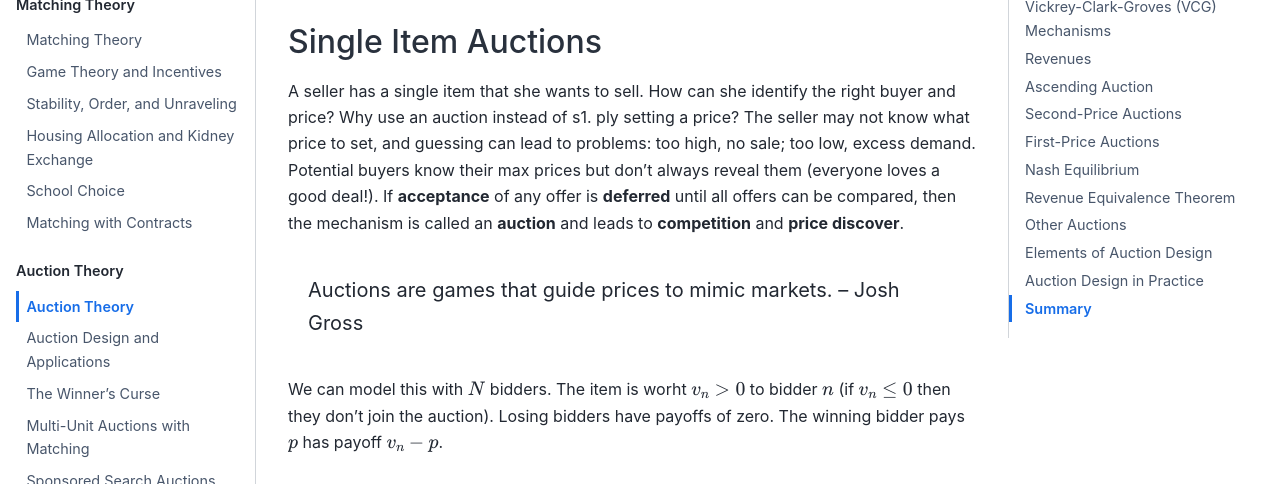
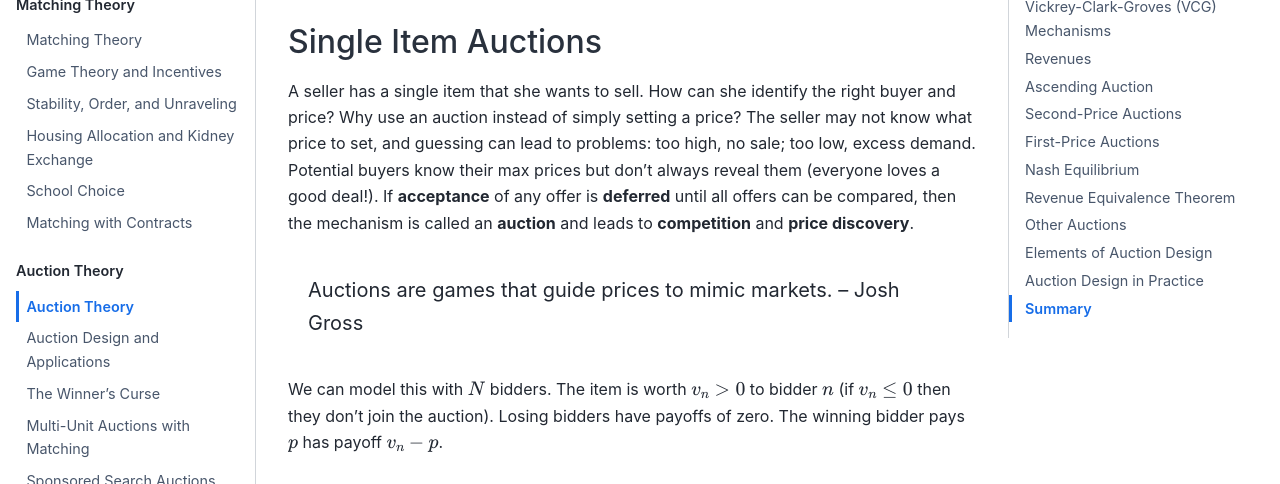
Before and after one commit to FlyingWorkshop/market-design, a Jupyter Book: the page built from book/auction-theory.md, in a window 1280 px wide and 900 px high. Shown: the part 138-622 px from the top of the window. Built offline with Jupyter Book 1.0.4 settings and Sphinx 7.4.7 and the Sphinx Book theme 1.1.4, drawn with Linux system fonts in a browser that asks for light colours; some of the changed text lies outside the part shown.

Commit message:
spelling

````diff
--- a/book/auction-theory.md
+++ b/book/auction-theory.md
@@ -2,14 +2,14 @@
 
 ## Single Item Auctions
 
-A seller has a single item that she wants to sell. How can she identify the right buyer and price? Why use an auction instead of s1. ply setting a price? The seller may not know what price to set, and guessing can lead to problems: too high, no sale; too low, excess demand. Potential buyers know their max prices but don't always reveal them (everyone loves a good deal!). If **acceptance** of any offer is **deferred** until all offers can be compared, then the mechanism is called an **auction** and leads to **competition** and **price discover**.
+A seller has a single item that she wants to sell. How can she identify the right buyer and price? Why use an auction instead of simply setting a price? The seller may not know what price to set, and guessing can lead to problems: too high, no sale; too low, excess demand. Potential buyers know their max prices but don't always reveal them (everyone loves a good deal!). If **acceptance** of any offer is **deferred** until all offers can be compared, then the mechanism is called an **auction** and leads to **competition** and **price discovery**.
 
 ```{epigraph}
 Auctions are games that guide prices to mimic markets.
 -- Josh Gross
 ```
 
-We can model this with $N$ bidders. The item is worht $v_n > 0$ to bidder $n$ (if $v_n \leq 0$ then they don't join the auction). Losing bidders have payoffs of zero. The winning bidder pays $p$ has payoff $v_n - p$.
+We can model this with $N$ bidders. The item is worth $v_n > 0$ to bidder $n$ (if $v_n \leq 0$ then they don't join the auction). Losing bidders have payoffs of zero. The winning bidder pays $p$ has payoff $v_n - p$.
 
 ## Sealed-Bid Auctions
 
@@ -157,7 +157,7 @@ One can verify that $k' \in k^{*}(v)$ and that $v_{n{hat{k}}} + p_n(\hat{k}, v_{
 sealed bidding
     Seller asks for single round of sealed bids. The highest bidder wins and pays its bid.
 
-    Common in selling real estate, timber,commodities, construction or service contracts (where “low bid” wins!). It is also possible to use a second-price auction.
+    Common in selling real estate, timber, commodities, construction or service contracts (where “low bid” wins!). It is also possible to use a second-price auction.
 
 ascending auction
     Price starts low, bidders (or auctioneer) raise price until only one bidder is left.
````
Also changed, not shown: other parts of book/auction-theory.md (+1 -1 lines).
